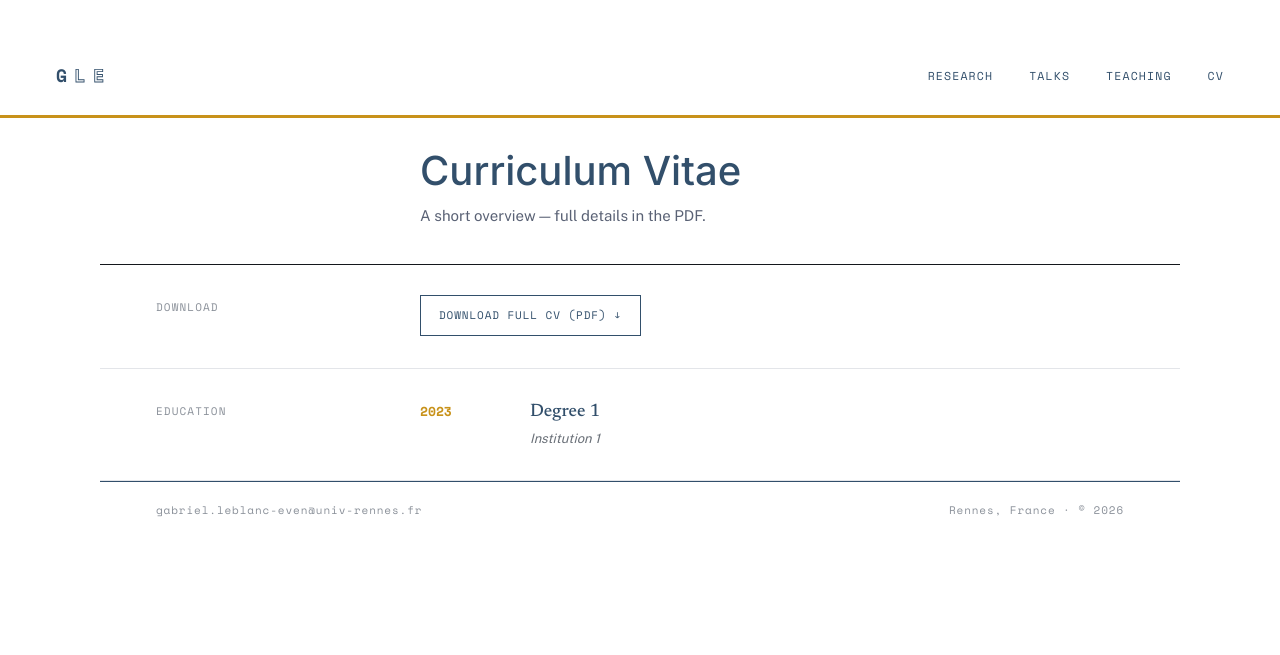
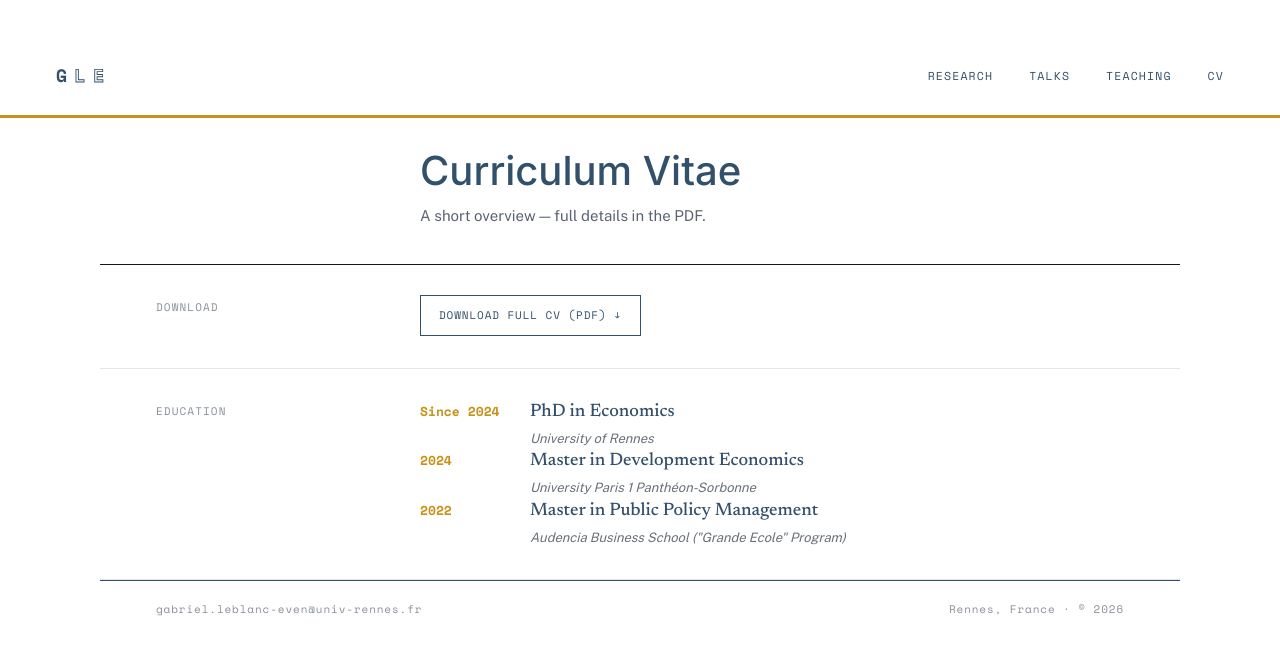
Before and after one commit to gabriel-leblanceven/gabriel-leblanceven.github.io, a Jekyll site: the page built from _pages/cv.md, in a window 1280 px wide. Shown: the top 655 px of the page. Built offline with Jekyll 4.4.1, drawn with Linux system fonts in a browser that asks for light colours; a script bundle is joined from its source files by our own code; library files that are not in the unit come from our copies.

Commit message:
Update cv.md

```diff
--- a/_pages/cv.md
+++ b/_pages/cv.md
@@ -72,13 +72,31 @@ body{padding-top:0 !important;}
   <div class="gle__row">
     <div class="gle__rowlabel">Education</div>
     <div class="gle__rowbody">
+
       <div style="display:grid;grid-template-columns:90px 1fr;gap:20px;align-items:baseline;">
-        <div style="font-family:'Space Mono',monospace;font-size:13px;color:#c8921a;font-weight:700;">2023</div>
+        <div style="font-family:'Space Mono',monospace;font-size:13px;color:#c8921a;font-weight:700;">Since 2024</div>
         <div>
-          <div style="font-family:'Newsreader',serif;font-size:18px;font-weight:500;color:#324f6b;">Degree 1</div>
-          <div style="font-family:'Public Sans',sans-serif;font-size:13px;color:#6a7078;margin-top:3px;font-style:italic;">Institution 1</div>
+          <div style="font-family:'Newsreader',serif;font-size:18px;font-weight:500;color:#324f6b;">PhD in Economics</div>
+          <div style="font-family:'Public Sans',sans-serif;font-size:13px;color:#6a7078;margin-top:3px;font-style:italic;">University of Rennes</div>
         </div>
       </div>
+
+            <div style="display:grid;grid-template-columns:90px 1fr;gap:20px;align-items:baseline;">
+        <div style="font-family:'Space Mono',monospace;font-size:13px;color:#c8921a;font-weight:700;">2024</div>
+        <div>
+          <div style="font-family:'Newsreader',serif;font-size:18px;font-weight:500;color:#324f6b;">Master in Development Economics</div>
+          <div style="font-family:'Public Sans',sans-serif;font-size:13px;color:#6a7078;margin-top:3px;font-style:italic;">University Paris 1 Panthéon-Sorbonne</div>
+        </div>
+      </div>
+
+           <div style="display:grid;grid-template-columns:90px 1fr;gap:20px;align-items:baseline;">
+        <div style="font-family:'Space Mono',monospace;font-size:13px;color:#c8921a;font-weight:700;">2022</div>
+        <div>
+          <div style="font-family:'Newsreader',serif;font-size:18px;font-weight:500;color:#324f6b;">Master in Public Policy Management</div>
+          <div style="font-family:'Public Sans',sans-serif;font-size:13px;color:#6a7078;margin-top:3px;font-style:italic;">Audencia Business School ("Grande Ecole" Program)</div>
+        </div>
+      </div>
+
     </div>
   </div>
 
```
